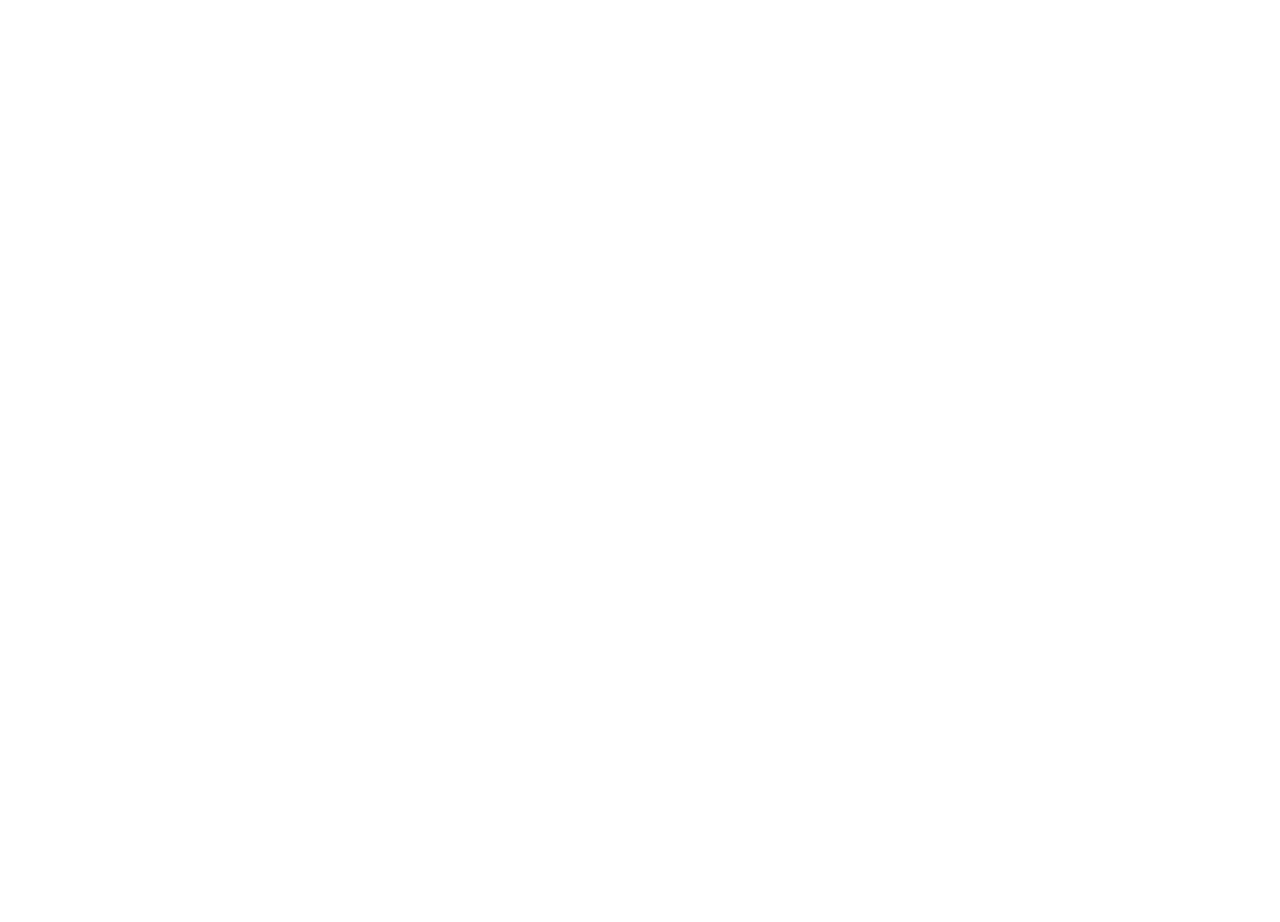
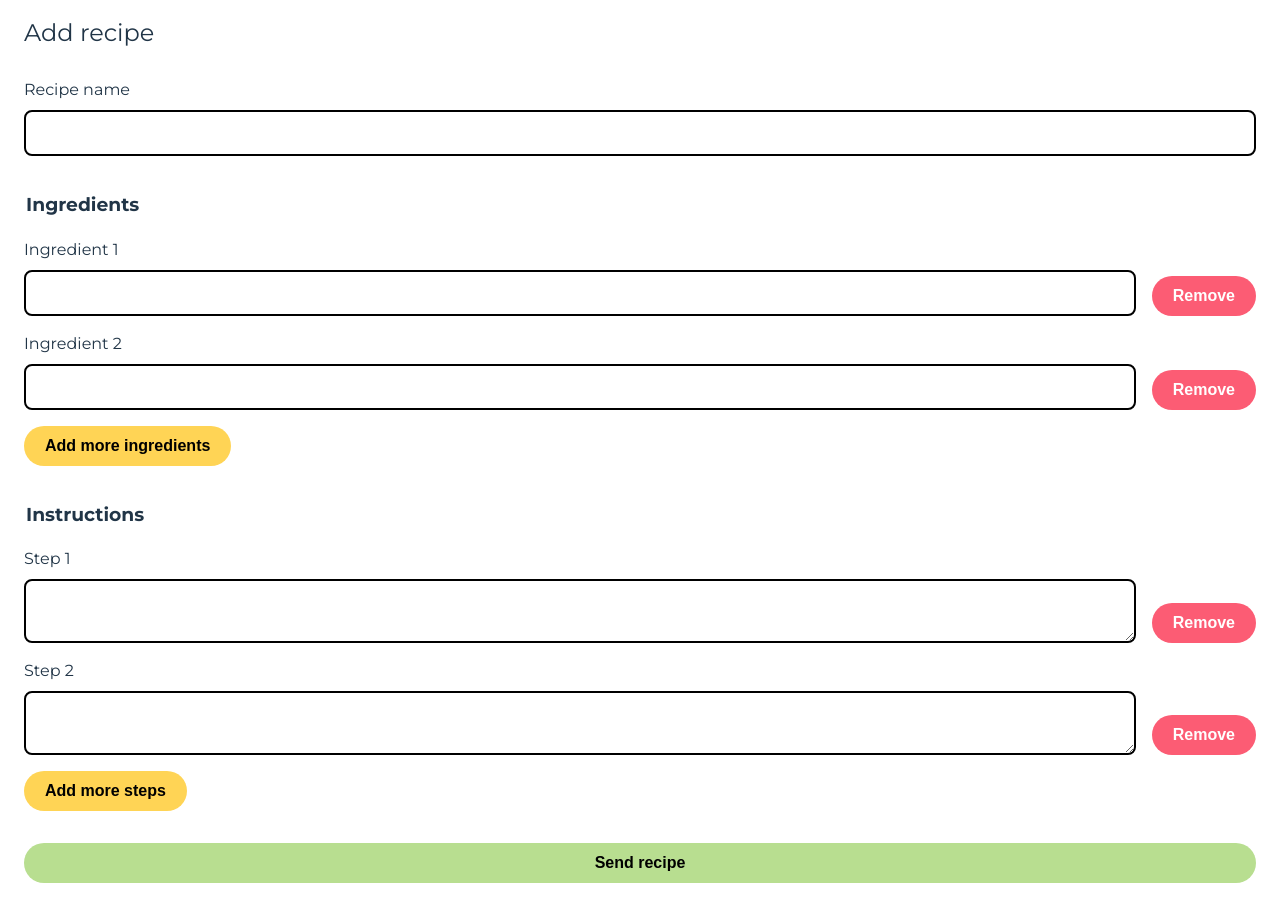
Before and after one commit to Corneliaryas/recipes-frontend, a React (Vite) app: page /add-recipe in a window 1280 px wide. Before the commit this address had no page. Shown: the top 922 px of the page. Before the commit the page ends 800 px from the top, so only its background shows below. Built offline with nearby package versions, Linux system fonts and the light colour scheme.

Commit message:
feat: add UI base for adding recipe

```diff
--- /dev/null
+++ b/src/AddRecipe/AddRecipe.tsx
@@ -0,0 +1,207 @@
+import styled from "@emotion/styled";
+import { Button } from "../ui/Button";
+import { useState } from "react";
+
+const Form = styled.form`
+  display: flex;
+  flex-direction: column;
+  gap: 1rem;
+  margin: 2rem 0;
+`;
+const Input = styled.input`
+  padding: 0.75rem;
+  border-radius: 0.5rem;
+  box-sizing: border-box;
+  font-size: 1rem;
+  width: 100%;
+  background-color: transparent;
+  border: 2px solid black;
+  color: var(--main-text-color);
+`;
+
+const Textarea = styled.textarea`
+  padding: 0.75rem;
+  border-radius: 0.5rem;
+  box-sizing: border-box;
+  font-size: 1rem;
+  width: 100%;
+  background-color: transparent;
+  border: 2px solid black;
+  color: var(--main-text-color);
+`;
+
+const Label = styled.label`
+  display: flex;
+  flex-direction: column;
+  width: 100%;
+  gap: 0.5rem;
+`;
+
+const FieldsetField = styled.div`
+  display: flex;
+  flex-direction: row;
+  justify-content: space-between;
+  align-items: flex-end;
+  gap: 1rem;
+`;
+
+const Fieldset = styled.fieldset`
+  border: none;
+  margin: 0;
+  padding: 0;
+  display: flex;
+  flex-direction: column;
+  gap: 1rem;
+`;
+
+const StyledAddButton = styled(Button)`
+  background-color: var(--tertiary-color);
+`;
+const StyledRemoveButton = styled(Button)`
+  background-color: var(--secondary-color);
+  color: white;
+`;
+
+const StyledSubmitButton = styled(Button)`
+  width: 100%;
+  margin: 1rem 0;
+`;
+
+export const AddRecipe = () => {
+  const [name, setName] = useState("");
+  const [ingredientsFields, setIngredientsFields] = useState([
+    { value: "" },
+    { value: "" },
+  ]);
+  const [instructionsFields, setInstructionsFields] = useState([
+    { value: "" },
+    { value: "" },
+  ]);
+
+  const onSubmit = (e: any) => {
+    e.preventDefault();
+    console.log({ name, ingredientsFields, instructionsFields });
+  };
+
+  const onChangeIngredientHandler = (index: number, e: any) => {
+    const values = [...ingredientsFields];
+    values[index].value = e?.target.value;
+    setIngredientsFields(values);
+  };
+  const onChangeInstructiontHandler = (index: number, e: any) => {
+    const values = [...instructionsFields];
+    values[index].value = e?.target.value;
+    setInstructionsFields(values);
+  };
+  const addIngredientField = (e: any) => {
+    e.preventDefault();
+    setIngredientsFields([...ingredientsFields, { value: "" }]);
+  };
+  const addInstructionField = (e: any) => {
+    e.preventDefault();
+    setInstructionsFields([...instructionsFields, { value: "" }]);
+  };
+
+  const removeIngredientField = (e: any, index: number) => {
+    e.preventDefault();
+    const updatedFields = [...ingredientsFields];
+    updatedFields.splice(index, 1);
+    setIngredientsFields(updatedFields);
+  };
+  const removeInstructionsField = (e: any, index: number) => {
+    e.preventDefault();
+    const updatedFields = [...instructionsFields];
+    updatedFields.splice(index, 1);
+    setInstructionsFields(updatedFields);
+  };
+
+  return (
+    <main>
+      <h2>Add recipe</h2>
+      <Form
+        onSubmit={(e) => {
+          onSubmit(e);
+        }}
+      >
+        <Label>
+          Recipe name
+          <Input
+            value={name}
+            onChange={(e) => {
+              setName(e.target.value);
+            }}
+            minLength={2}
+            required
+          />
+        </Label>
+        <Fieldset name="Ingredients">
+          <legend>
+            <h3>Ingredients</h3>
+          </legend>
+          {ingredientsFields.map((field, index) => {
+            return (
+              <FieldsetField key={`ingredient-${index}`}>
+                <Label>
+                  Ingredient {index + 1}
+                  <Input
+                    value={field.value}
+                    onChange={(e) => onChangeIngredientHandler(index, e)}
+                    minLength={2}
+                    required={index === 0}
+                  />
+                </Label>
+                <StyledRemoveButton
+                  type="button"
+                  onClick={(e) => {
+                    removeIngredientField(e, index);
+                  }}
+                >
+                  Remove
+                </StyledRemoveButton>
+              </FieldsetField>
+            );
+          })}
+          <StyledAddButton type="button" onClick={(e) => addIngredientField(e)}>
+            Add more ingredients
+          </StyledAddButton>
+        </Fieldset>
+        <Fieldset name="Instructions">
+          <legend>
+            <h3>Instructions</h3>
+          </legend>
+          {instructionsFields.map((field, index) => {
+            return (
+              <FieldsetField key={`instruction-${index}`}>
+                <Label>
+                  Step {index + 1}
+                  <Textarea
+                    value={field.value}
+                    onChange={(e) => onChangeInstructiontHandler(index, e)}
+                    minLength={2}
+                    required={index === 0}
+                  />
+                </Label>
+                <StyledRemoveButton
+                  type="button"
+                  onClick={(e) => {
+                    removeInstructionsField(e, index);
+                  }}
+                >
+                  Remove
+                </StyledRemoveButton>
+              </FieldsetField>
+            );
+          })}
+          <StyledAddButton
+            type="button"
+            onClick={(e) => addInstructionField(e)}
+          >
+            Add more steps
+          </StyledAddButton>
+        </Fieldset>
+
+        <StyledSubmitButton type="submit">Send recipe</StyledSubmitButton>
+      </Form>
+    </main>
+  );
+};
--- a/src/main.tsx
+++ b/src/main.tsx
@@ -6,6 +6,7 @@ import { ReactQueryDevtools } from "@tanstack/react-query-devtools";
 import { QueryClient, QueryClientProvider } from "@tanstack/react-query";
 import { BrowserRouter, Route, Routes } from "react-router";
 import { Recipe } from "./Recipe/Recipe";
+import { AddRecipe } from "./AddRecipe/AddRecipe";
 
 const queryClient = new QueryClient();
 
@@ -16,6 +17,7 @@ createRoot(document.getElementById("root") as HTMLElement).render(
         <Routes>
           <Route path="/" element={<App />} />
           <Route path="/recipes/:id" element={<Recipe />} />
+          <Route path="/add-recipe" element={<AddRecipe />} />
         </Routes>
       </BrowserRouter>
       <ReactQueryDevtools initialIsOpen={false} />
--- a/src/ui/Button.tsx
+++ b/src/ui/Button.tsx
@@ -8,4 +8,7 @@ export const Button = styled.button`
   padding: 10px 20px;
   font-weight: 900;
   font-size: 1rem;
+  box-sizing: border-box;
+  width: fit-content;
+  height: fit-content;
 `;
```
